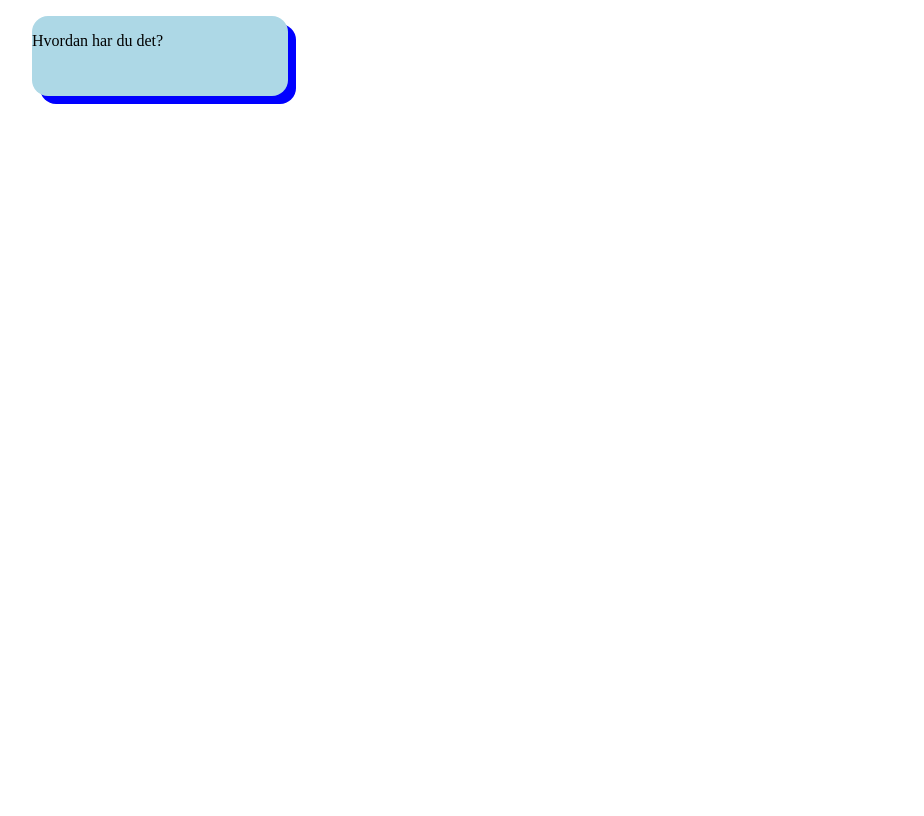
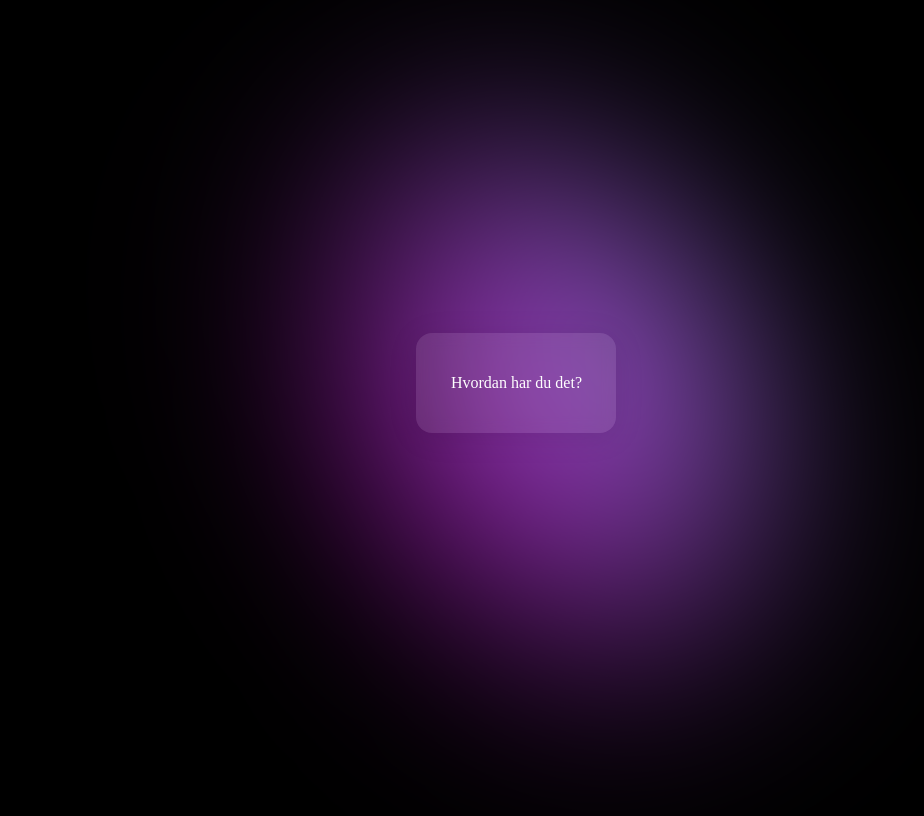
Before and after one commit to kulbil/2IMI-UTV-QuestyJs, a PHP site: page /faq.php in a window 1280 px wide. Shown: the whole page, without its empty margins (96-1020 px from the left). Run offline with PHP 8.4, Linux system fonts and the light colour scheme.

Commit message:
added faq page

```diff
--- a/QuestyjsCode/faq.php
+++ b/QuestyjsCode/faq.php
@@ -1,7 +1,8 @@
 <?php
-    include_once 'header.php';
+    include_once 'headerFAQ.php';
 ?>
 
+<div id="blob"></div>
 <div id="faqContainer">
     <div class="faqQuestion">
         <div id="faqQ1">
@@ -16,8 +17,6 @@
         </div>
     </div>
 </div>
-
-
-<?php
-    include_once 'footer.php';
-?>
+<script src="faqscript.js"></script>
+</body>
+</html>
--- /dev/null
+++ b/QuestyjsCode/faqScript.js
@@ -0,0 +1,10 @@
+const blobEl = document.getElementById("blob");
+
+document.body.onpointermove = event => {
+    const { clientX, clientY } = event;
+
+    blobEl.animate({
+        left: clientX + "px",
+        top: clientY + "px"
+    }, {duration: 3000, fill: "forwards"})
+}
--- /dev/null
+++ b/QuestyjsCode/headerFAQ.php
@@ -0,0 +1,17 @@
+<?php
+    if(!isset($_SESSION))
+    {
+        session_start();
+    }
+?>
+
+<!DOCTYPE html>
+<html lang="en">
+<head>
+<meta charset="UTF-8">
+    <meta http-equiv="X-UA-Compatible" content="IE=edge">
+    <meta name="viewport" content="width=device-width, initial-scale=1.0">
+    <link rel="stylesheet" href="style/faqStyle.css">
+    <title>QuestyJS</title>
+</head>
+<body>
--- /dev/null
+++ b/QuestyjsCode/style/faqStyle.css
@@ -0,0 +1,62 @@
+body {
+    height: 100vh;
+    width: 100vw;
+    background-color: black;
+    overflow: hidden;
+    display: flex;
+    justify-content: center;
+    align-items: center;
+}
+
+@keyframes rotate {
+    from {
+        rotate: 0deg;
+    }
+
+    50% {
+        scale: 1 1.5;
+    }
+
+    to {
+        rotate: 360deg;
+    }
+}
+
+#blob {
+    z-index: 0;
+    position: absolute;
+    background-color: white;
+    height: 50vh;
+    aspect-ratio: 1;
+    left: 50%;
+    top: 50%;
+    translate: -50% -50%;
+    border-radius: 50%;
+    background: linear-gradient(
+        to right,
+        purple,
+        mediumpurple
+    );
+    animation: rotate 10s infinite;
+    filter: blur(100px);
+}
+
+#faqQ1 {
+    color: white;
+    display: flex;
+    justify-content: center;
+    align-items: center;
+    height: 100px;
+    aspect-ratio: 2;
+    background: rgba(255, 255, 255, 0.1);
+    border-radius: 16px;
+    box-shadow: 0 4px 30px rgba(0, 0, 0, 0.1);
+    backdrop-filter: blur(7.1px);
+    transition: all 0.5s;
+}
+
+#faqQ1:hover {
+    height: 200px;
+    aspect-ratio: 1;
+    background: rgba(255, 255, 255, 0.5);
+}
```
Also changed, not shown: QuestyjsCode/script.js (line endings or trailing spaces), QuestyjsCode/style/style.css (line endings or trailing spaces).
